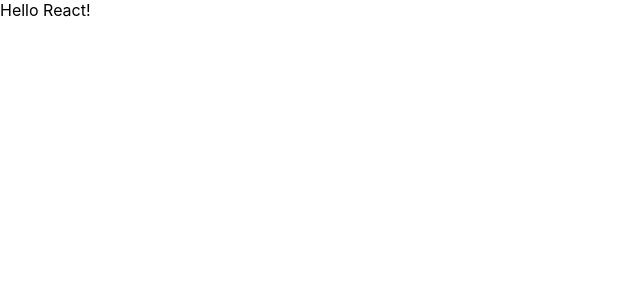
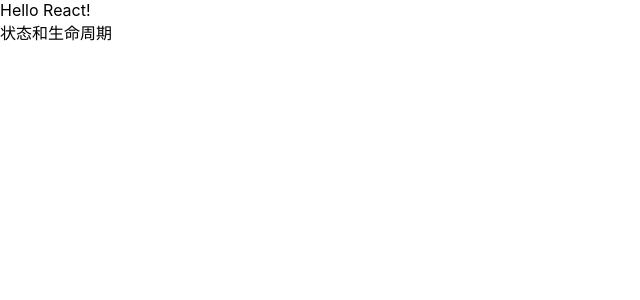
Before and after one commit to glinaini/react-doc, a React (Create React App) app: page /StateAndLiftcycle in a window 1280 px wide. Shown: the top 300 px of the page, without its empty margins (0-640 px from the left). Built offline with nearby package versions, Linux system fonts and the light colour scheme.

Commit message:
状态和生命周期

```diff
--- /dev/null
+++ b/src/1-5-StateAndLifecycle/index.js
@@ -0,0 +1,12 @@
+import React, { PureComponent, Fragment } from "react";
+
+class StateAndLiftcycle extends PureComponent {
+  render() {
+    return (
+      <Fragment>
+        <div>状态和生命周期</div>
+      </Fragment>
+    );
+  }
+}
+export default StateAndLiftcycle;
--- a/src/App.js
+++ b/src/App.js
@@ -5,7 +5,8 @@
 import HelloWord from "./1-HelloWord";
 import IntroducingJSX from "./1-2-IntroducingJSX";
 import RenderingElement from "./1-3-RenderingElements";
-import componentsAndProps from "./1-4-componentsAndProps";
+import ComponentsAndProps from "./1-4-ComponentsAndProps";
+import StateAndLiftcycle from "./1-5-StateAndLifecycle"
 import ErrorBoundaries from "./2-24-ErrorBoundaries";
 
 class App extends Component {
@@ -16,7 +17,8 @@
           <Route path="/" component={HelloWord} />
           <Route path="/IntroducingJSX/" component={IntroducingJSX} />
           <Route path="/RenderingElement/" component={RenderingElement} />
-          <Route path="/componentsAndProps/" component={componentsAndProps} />
+          <Route path="/ComponentsAndProps/" component={ComponentsAndProps} />
+          <Route path="/StateAndLiftcycle/" component={StateAndLiftcycle} />
         </ErrorBoundaries>
       </Router>
     );
```
